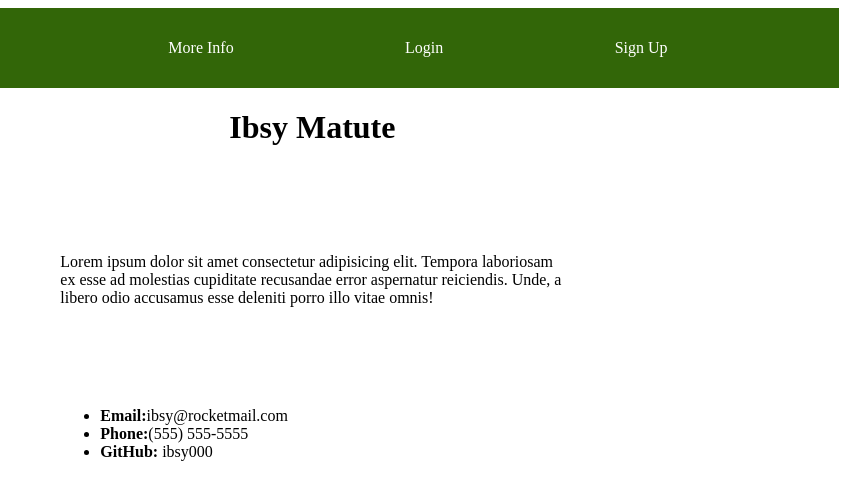
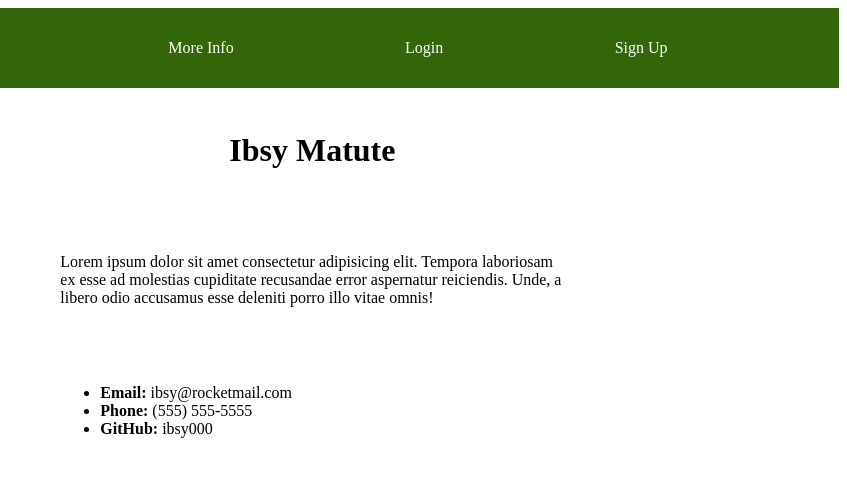
Before and after one commit to ibsy000/css-grid-profil, a plain HTML site: page index.html in a window 1280 px wide. Shown: the top 482 px of the page, 433-1280 px from the left. Drawn offline with Linux system fonts and the light colour scheme.

Commit message:
Changed prof-info to space-around and did some formatting in index

```diff
--- a/css/main.css
+++ b/css/main.css
@@ -41,7 +41,7 @@
     grid-area: prof-info;
     display: flex;
     flex-direction: column;
-    justify-content: space-between;
+    justify-content: space-around;
     align-items: flex-start;
     padding: 0 5vw;
 }
```
Also changed, not shown: index.html (+6 -6 lines).
